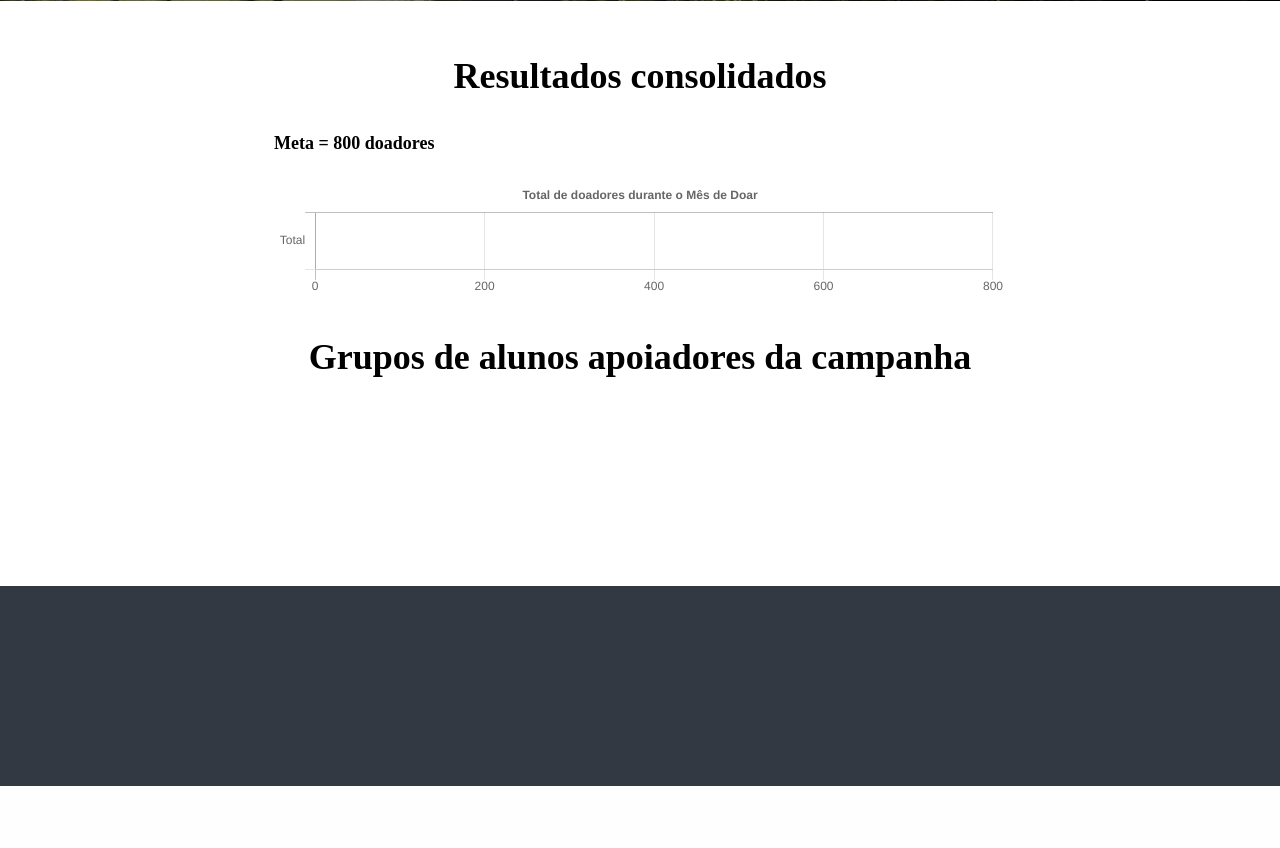
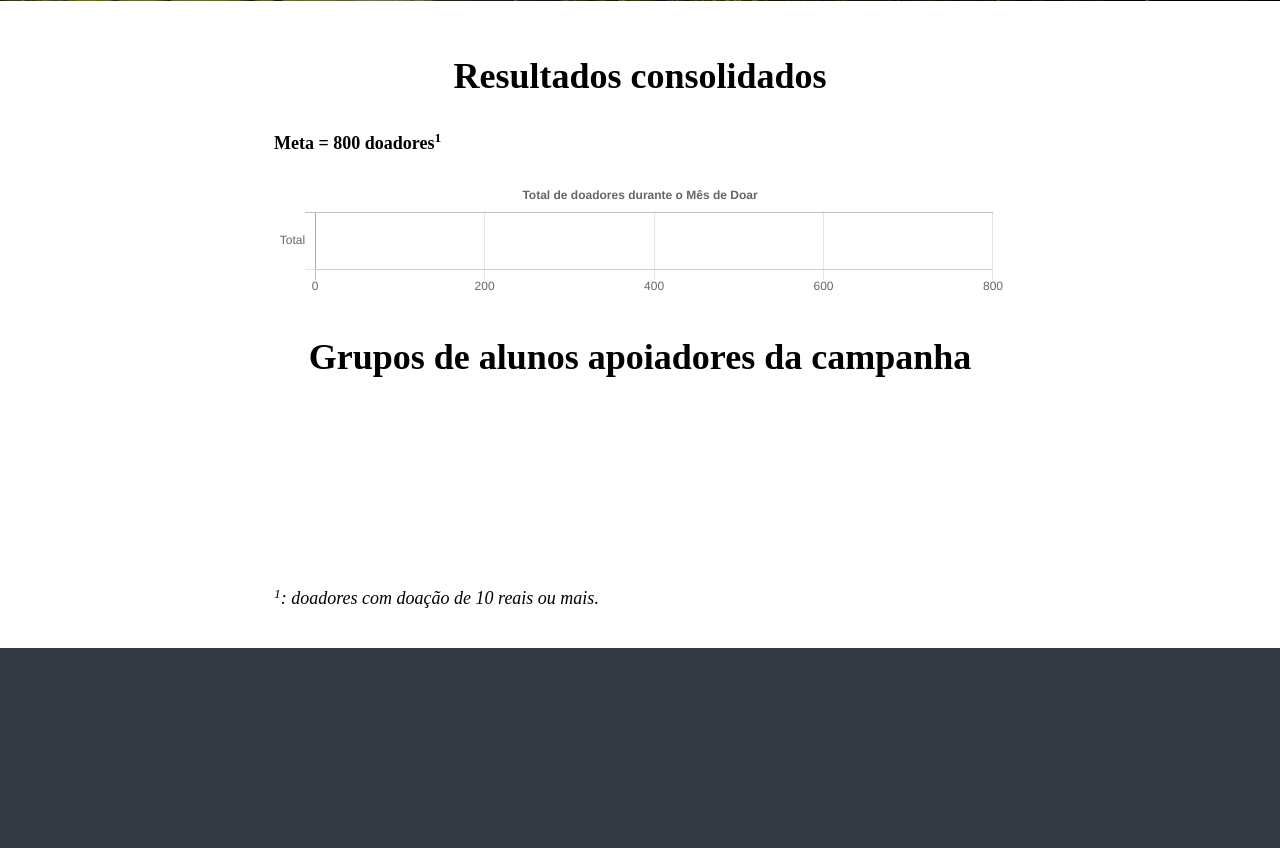
Before and after one commit to amigosdapoli/donation-system, a Django app: template dbwrapper/templates/dbwrapper/statistics.html in a window 1280 px wide. Shown: the part 422-1270 px from the top of the page. Before the commit the page ends 1208 px from the top, so only its background shows below. Run offline with Django 3.2, Linux system fonts and the light colour scheme; the template is opened without the code that fills it, so the values that code supplies are empty; a map, chart or similar area stays blank; some libraries are stand-ins or nearby versions.

Commit message:
Add footnote about minimum donation

```diff
--- a/dbwrapper/templates/dbwrapper/statistics.html
+++ b/dbwrapper/templates/dbwrapper/statistics.html
@@ -36,7 +36,7 @@
     <center>
     <div align="center" class="donation-form">
         <h2>Resultados consolidados</h2>
-        <h4 align="left">Meta = 800 doadores</h4>
+        <h4 align="left">Meta = 800 doadores<sup>1</sup></h4>
         <canvas id="bar-chart-horizontal-total" height="50px"></canvas>
         <script>
             new Chart(document.getElementById("bar-chart-horizontal-total"), {
@@ -117,6 +117,7 @@
                 }
             });
         </script>
+        <i><p align="left"><sup>1</sup>: doadores com doação de 10 reais ou mais.</p></i>
     </div>
     </center>
     <footer>
```
